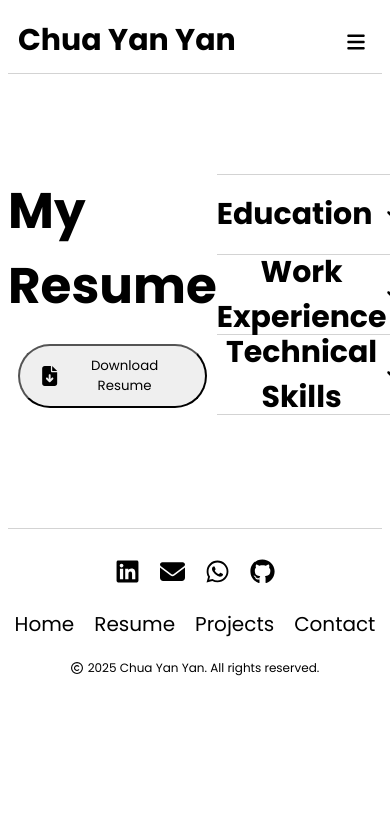
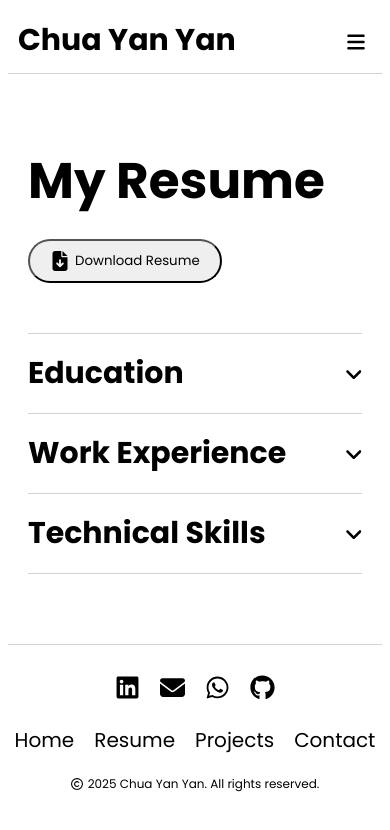
Before and after one commit to yanc3093/chua-yan-yan, a React (Create React App) app: page /resume in a window 390 px wide. Shown: the top 830 px of the page. Built offline with nearby package versions, Linux system fonts and the light colour scheme.

Commit message:
Enhance resume screen to be mobile responsive (#16)

```diff
--- a/src/App.js
+++ b/src/App.js
@@ -30,7 +30,7 @@ function App() {
         />
         <Routes>
           <Route path="/" element={<Home isMobile={isMobile} />} />
-          <Route path="/resume" element={<Resume />} />
+          <Route path="/resume" element={<Resume isMobile={isMobile} />} />
           <Route path="/projects" element={<Projects />} />
           <Route path="/contact" element={<Contact />} />
         </Routes>
--- a/src/component/home.js
+++ b/src/component/home.js
@@ -23,7 +23,7 @@ function Home(props) {
         major in Data Science, currently a Software Developer based in Singapore
         with a strong passion for problem-solving and continuous learning.
       </div>
-      <div className="description">
+      <div className="detail">
         <h3>A Bit About Myself</h3>
         <p>
           I was born and raised in Sabah, Malaysia, where its rich biodiversity
--- a/src/component/resume.js
+++ b/src/component/resume.js
@@ -3,10 +3,9 @@ import { faFileArrowDown } from "@fortawesome/free-solid-svg-icons";
 import myResume from "../asset/resume.pdf";
 import ExpandableContainer from "./expandableContainer";
 
-function Resume() {
-  return (
-    <div className="resume">
-      <div className="leftColumn">
+function Resume(props) {
+  return props.isMobile ? (
+    <div className="resumeInMobile">
       <h1>My Resume</h1>
       <a href={myResume} download="ChuaYanYan-resume">
         <button>
@@ -14,8 +13,7 @@ function Resume() {
           Download Resume
         </button>
       </a>
-      </div>
-      <div className="rightColumn">
+      <div className="detail">
         <ExpandableContainer
           title="Education"
           content={
@@ -35,7 +33,7 @@ function Resume() {
             <div>
               <h3>Software Developer</h3>
               <div>Mlion Corporation Pte Ltd, Singapore</div>
-              <div>April 2023 - Present</div>
+              <div>April 2023 - April 2025</div>
               <ul>
                 <li>
                   Developed GoBendid, a tablet app designed to digitise
@@ -91,25 +89,146 @@ function Resume() {
           title="Technical Skills"
           content={
             <div>
+              <h3>Frontend Development</h3>
+              <ul>
+                <li>Flutter, ReactJS, HTML, CSS</li>
+              </ul>
+              <h3>Backend Development</h3>
+              <ul>
+                <li>NodeJS, ExpressJS</li>
+              </ul>
               <h3>Data Analysis / Data Science</h3>
               <ul>
                 <li>Python, SQL, R, MATLAB</li>
               </ul>
+              <h3>Data Visualisation / BI Tools</h3>
+              <ul>
+                <li>Tableau, Vega-Lite</li>
+              </ul>
+              <h3>Tools</h3>
+              <ul>
+                <li>Git, VS Code, Postman, Insomnia, Swagger</li>
+              </ul>
+              <h3>Others</h3>
+              <ul>
+                <li>RESTful APIs, Agile Development</li>
+              </ul>
+            </div>
+          }
+          isLastContainer={true}
+        />
+      </div>
+    </div>
+  ) : (
+    <div className="resume">
+      <div className="leftColumn">
+        <h1>My Resume</h1>
+        <a href={myResume} download="ChuaYanYan-resume">
+          <button>
+            <FontAwesomeIcon className="icon" icon={faFileArrowDown} />
+            Download Resume
+          </button>
+        </a>
+      </div>
+      <div className="rightColumn">
+        <ExpandableContainer
+          title="Education"
+          content={
+            <div>
+              <h3>Bachelor of Computer Science in Data Science</h3>
+              <div>Monash University, Malaysia</div>
+              <div>Class of 2023</div>
+              <ul>
+                <li>GPA: 3.647</li>
+              </ul>
+            </div>
+          }
+        />
+        <ExpandableContainer
+          title="Work Experience"
+          content={
+            <div>
+              <h3>Software Developer</h3>
+              <div>Mlion Corporation Pte Ltd, Singapore</div>
+              <div>April 2023 - April 2025</div>
+              <ul>
+                <li>
+                  Developed GoBendid, a tablet app designed to digitise
+                  operations for the company’s pipe bending factory in the
+                  Philippines, aimed at improving business processes across
+                  multiple functions.
+                </li>
+                <li>
+                  Designed and implemented CRUD modules in the app to assist
+                  managers in handling customers, suppliers, sales orders,
+                  purchase orders, deliveries, inventories, facilities and
+                  employees.
+                </li>
+                <li>
+                  Designed and implemented the Operations Management module, the
+                  core feature of the app, enabling factory floor operators to
+                  view assigned tasks, update work progress, and adhere to SOPs
+                  via tablets.
+                </li>
+                <li>
+                  In the initial stage of the project, implemented the frontend
+                  using Flutter and the backend with NodeJS. Later, transitioned
+                  the backend to leverage Odoo’s external API for enhanced
+                  functionality, scalability and flexibility.
+                </li>
+                <li>
+                  At the end of each 3-week sprint, conducted thorough testing
+                  of the app and deployed the iOS tablet app to TestFlight.
+                </li>
+              </ul>
+              <h3>Data Scientist Intern</h3>
+              <div>Pengurusan Air Selangor Wilayah Kuala Lumpur, Malaysia</div>
+              <div>November 2021 - February 2022</div>
+              <ul>
+                <li>
+                  Supported immediate supervisor in various data science
+                  projects under his charge.
+                </li>
+                <li>Assisted in data cleaning and preparation.</li>
+                <li>
+                  Performed exploratory data analysis (EDA) using PySpark in
+                  Azure Databricks to discover patterns and spot anomalies.
+                </li>
+                <li>
+                  Researched and identified potential models and algorithms for
+                  specific problems.
+                </li>
+              </ul>
+            </div>
+          }
+        />
+        <ExpandableContainer
+          title="Technical Skills"
+          content={
+            <div>
               <h3>Frontend Development</h3>
               <ul>
-                <li>Dart, Flutter, ReactJS, Javascript, HTML, CSS</li>
+                <li>Flutter, ReactJS, HTML, CSS</li>
               </ul>
               <h3>Backend Development</h3>
               <ul>
-                <li>NodeJS, Javascript, Java, C</li>
+                <li>NodeJS, ExpressJS</li>
               </ul>
-              <h3>Version Control</h3>
+              <h3>Data Analysis / Data Science</h3>
               <ul>
-                <li>Git</li>
+                <li>Python, SQL, R, MATLAB</li>
               </ul>
               <h3>Data Visualisation / BI Tools</h3>
               <ul>
                 <li>Tableau, Vega-Lite</li>
+              </ul>
+              <h3>Tools</h3>
+              <ul>
+                <li>Git, VS Code, Postman, Insomnia, Swagger</li>
+              </ul>
+              <h3>Others</h3>
+              <ul>
+                <li>RESTful APIs, Agile Development</li>
               </ul>
             </div>
           }
--- a/src/style/index.css
+++ b/src/style/index.css
@@ -327,6 +327,7 @@
   margin-top: 50px;
   margin-bottom: 50px;
   max-width: 1000px;
+  padding: 20px;
 }
 
 .homeInMobile img {
@@ -368,6 +369,77 @@
   text-align: center;
 }
 
-.homeInMobile .description {
+.homeInMobile .detail {
   text-align: center;
 }
+
+.resumeInMobile {
+  display: flex;
+  flex-direction: column;
+  margin: auto;
+  margin-top: 50px;
+  margin-bottom: 50px;
+  max-width: 1000px;
+  padding: 20px;
+}
+
+.resumeInMobile h1 {
+  font-size: 50px;
+  margin: 0;
+}
+
+.resumeInMobile a {
+  text-decoration: none;
+}
+
+.resumeInMobile a button {
+  align-items: center;
+  border-radius: 50px;
+  display: flex;
+  margin-top: 20px;
+  margin-bottom: 50px;
+  padding: 10px 20px;
+}
+
+.resumeInMobile a button:hover {
+  background-color: lightgray;
+  cursor: pointer;
+}
+
+.resumeInMobile a button .icon {
+  height: 20px;
+  width: 20px;
+  margin-right: 5px;
+}
+
+.resumeInMobile .detail button {
+  align-items: center;
+  background-color: transparent;
+  border-top: 1px solid lightgray;
+  border-right: none;
+  border-bottom: none;
+  border-left: none;
+  display: flex;
+  font-size: 20px;
+  height: 80px;
+  width: 100%;
+  padding: 0;
+}
+
+.resumeInMobile .detail button:hover {
+  cursor: pointer;
+}
+
+.resumeInMobile .detail h1 {
+  font-size: 30px;
+  margin: 0;
+  margin-right: auto;
+}
+
+.resumeInMobile .detail h3 {
+  margin: 0;
+}
+
+.resumeInMobile .detail .enableBottomBorder {
+  border-bottom: 1px solid lightgray;
+}
```
Lines whose indentation alone changed are shown as unchanged.
